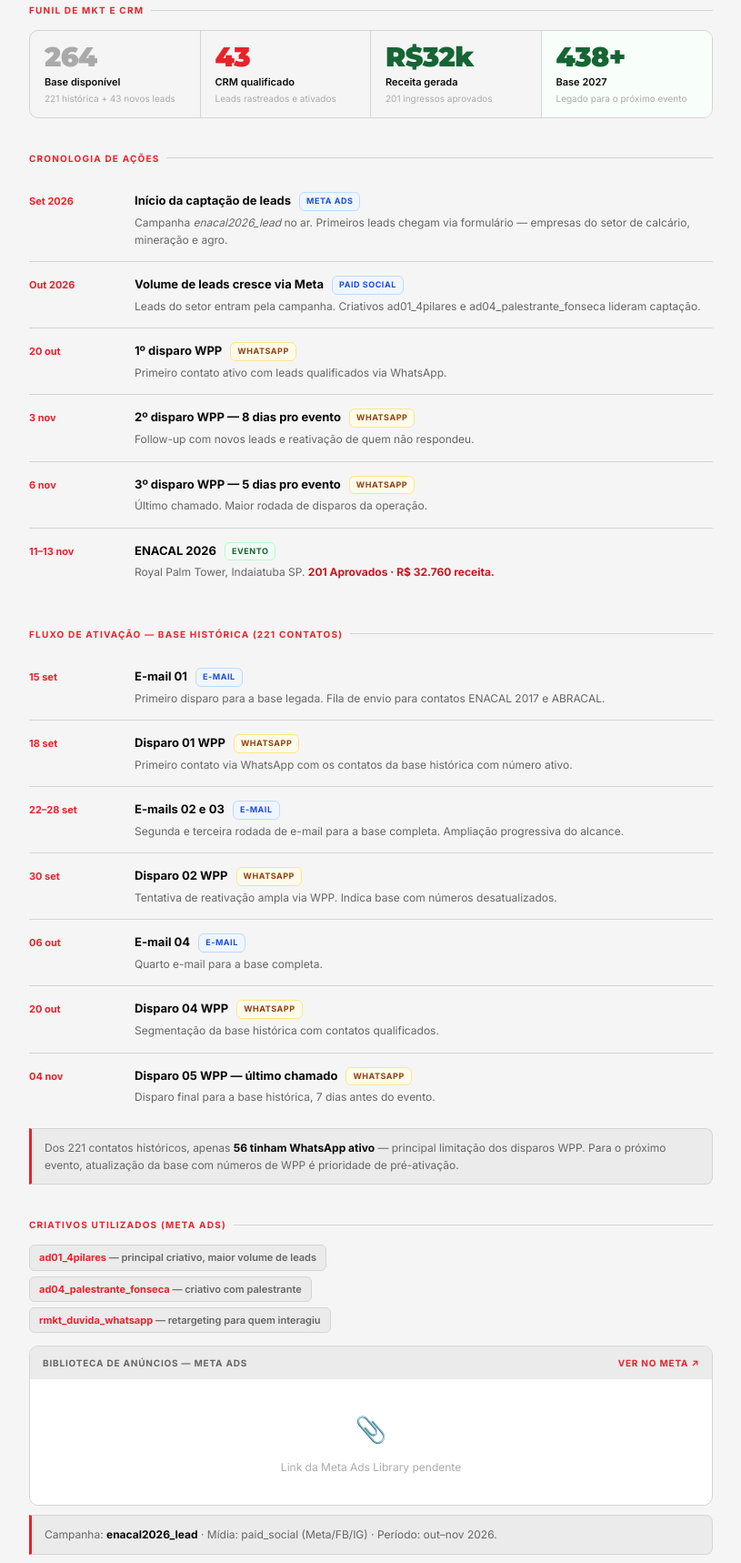
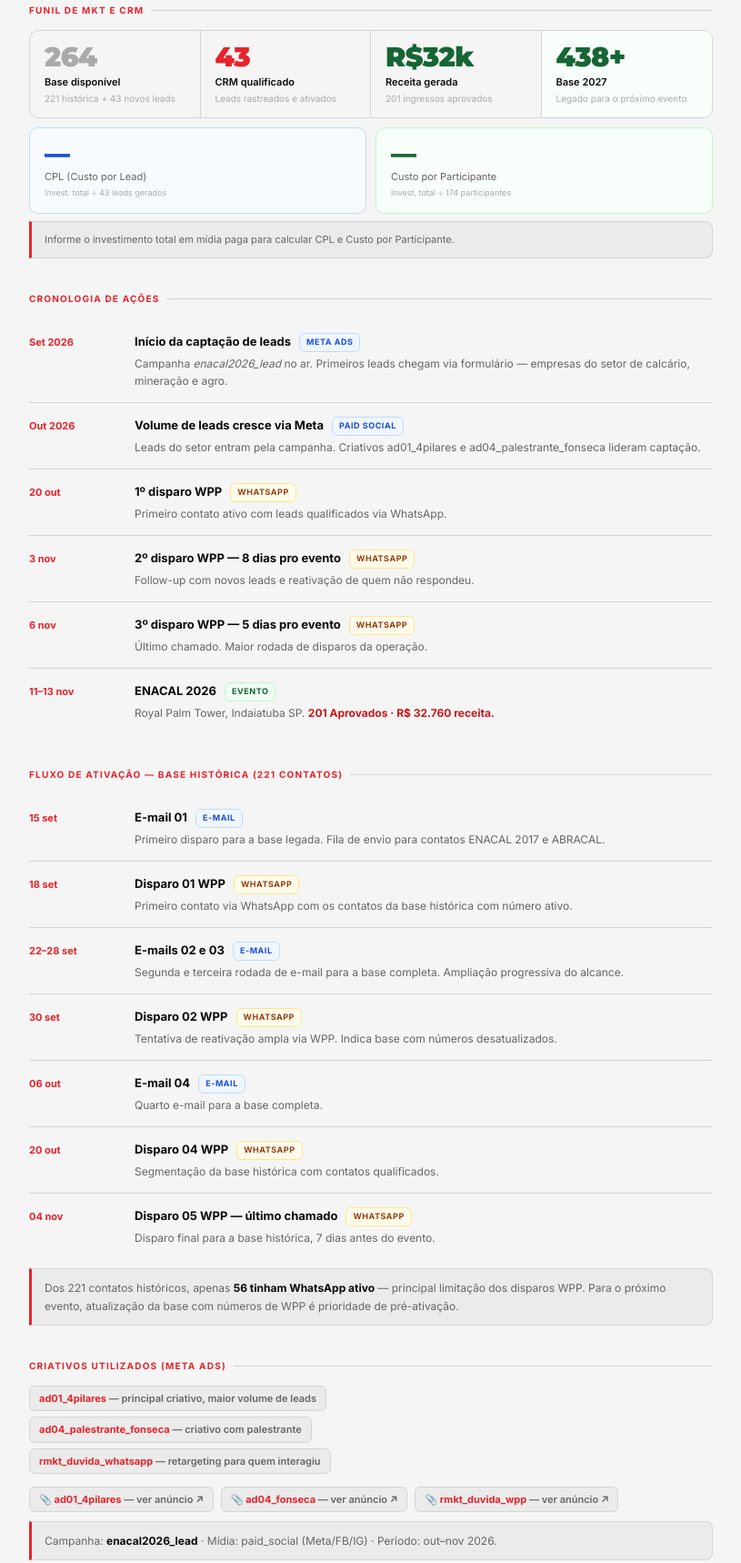
Before and after one commit to oivanfelipe/enacal, a plain HTML site: page index.html in a window 1280 px wide. Shown: the part 1025-2743 px from the top of the page at 91% size, without its empty margins (232-1047 px from the left). Drawn offline with Linux system fonts and the light colour scheme.

Commit message:
feat: add creative links, CPL and CPparticipant KPIs to ENACAL 2026 report
- Replace "Biblioteca de Anúncios" block with direct link tags to 3 Meta Ads creatives (ad01_4pilares, ad04_fonseca, rmkt_duvida_wpp)
- Add CPL (Custo por Lead) and Custo por Participante KPI cards to Funil section

Co-Authored-By: Claude Sonnet 4.6 <noreply@anthropic.com>
Claude-Session: https://claude.ai/code/session_01CNzyFAGxpRqJToEJxceRop

```diff
--- a/index.html
+++ b/index.html
@@ -234,6 +234,19 @@ tr:nth-child(even) td{background:color-mix(in srgb, var(--surf2) 50%, transparen
       <div class="funil-mini-sub">Legado para o próximo evento</div>
     </div>
   </div>
+  <div class="kpi-grid" style="margin-top:10px">
+    <div class="kpi" style="border-color:var(--bbrd);background:color-mix(in srgb,var(--bbg) 50%,var(--surf))">
+      <div class="kpi-n blue" style="font-size:28px">—</div>
+      <div class="kpi-l">CPL (Custo por Lead)</div>
+      <div class="kpi-note">Invest. total ÷ 43 leads gerados</div>
+    </div>
+    <div class="kpi" style="border-color:var(--gbrd);background:color-mix(in srgb,var(--gbg) 50%,var(--surf))">
+      <div class="kpi-n green" style="font-size:28px">—</div>
+      <div class="kpi-l">Custo por Participante</div>
+      <div class="kpi-note">Invest. total ÷ 174 participantes</div>
+    </div>
+  </div>
+  <div class="note-box" style="margin-top:8px;font-size:11px">Informe o investimento total em mídia paga para calcular CPL e Custo por Participante.</div>
 </div>
 
 <!-- CRONOLOGIA DE AÇÕES -->
@@ -356,15 +369,10 @@ tr:nth-child(even) td{background:color-mix(in srgb, var(--surf2) 50%, transparen
   <div class="criativo-row">
     <div class="ctag"><strong>rmkt_duvida_whatsapp</strong> — retargeting para quem interagiu</div>
   </div>
-  <div style="margin-top:14px;border-radius:10px;overflow:hidden;border:1px solid var(--brd)">
-    <div style="background:var(--surf2);padding:10px 14px;font-size:10px;font-weight:700;letter-spacing:.08em;text-transform:uppercase;color:var(--muted);display:flex;align-items:center;justify-content:space-between">
-      <span>Biblioteca de Anúncios — Meta Ads</span>
-      <a id="meta-ads-link" href="#" target="_blank" rel="noopener" style="font-size:10px;color:var(--accent);font-weight:700;text-decoration:none">Ver no Meta ↗</a>
-    </div>
-    <div id="meta-embed-area" style="background:var(--surf);padding:32px 24px;text-align:center;color:var(--dim);font-size:12px">
-      <div style="font-size:28px;margin-bottom:8px">📎</div>
-      <div>Link da Meta Ads Library pendente</div>
-    </div>
+  <div class="criativo-row" style="margin-top:14px;gap:8px">
+    <a href="https://fb.me/qxxsFPA0rPHTzpS" target="_blank" rel="noopener" class="ctag" style="text-decoration:none;cursor:pointer">📎 <strong>ad01_4pilares</strong> — ver anúncio ↗</a>
+    <a href="https://business.facebook.com/ads/experience/confirmation/?is_responsive=0&encrypted_experience_id=Q8DfBANKfwsfUfSo9QNVygRBV0BISUtr49PhIqK07MmjbRTr74YTZRrXimPJRwdOsALUFhLLhe3P1Lvbug" target="_blank" rel="noopener" class="ctag" style="text-decoration:none;cursor:pointer">📎 <strong>ad04_fonseca</strong> — ver anúncio ↗</a>
+    <a href="https://business.facebook.com/ads/experience/confirmation/?is_responsive=0&encrypted_experience_id=Q8DfBAOXy58KPrYaHdpEAzi_m0FH3z-ud4Kan0gqyACM2Jwu3V9-hLADNWJEMPongT-dCj5hC2GSm5wVDg" target="_blank" rel="noopener" class="ctag" style="text-decoration:none;cursor:pointer">📎 <strong>rmkt_duvida_wpp</strong> — ver anúncio ↗</a>
   </div>
   <div class="note-box" style="margin-top:10px">
     Campanha: <strong>enacal2026_lead</strong> · Mídia: paid_social (Meta/FB/IG) · Período: out–nov 2026.
```
